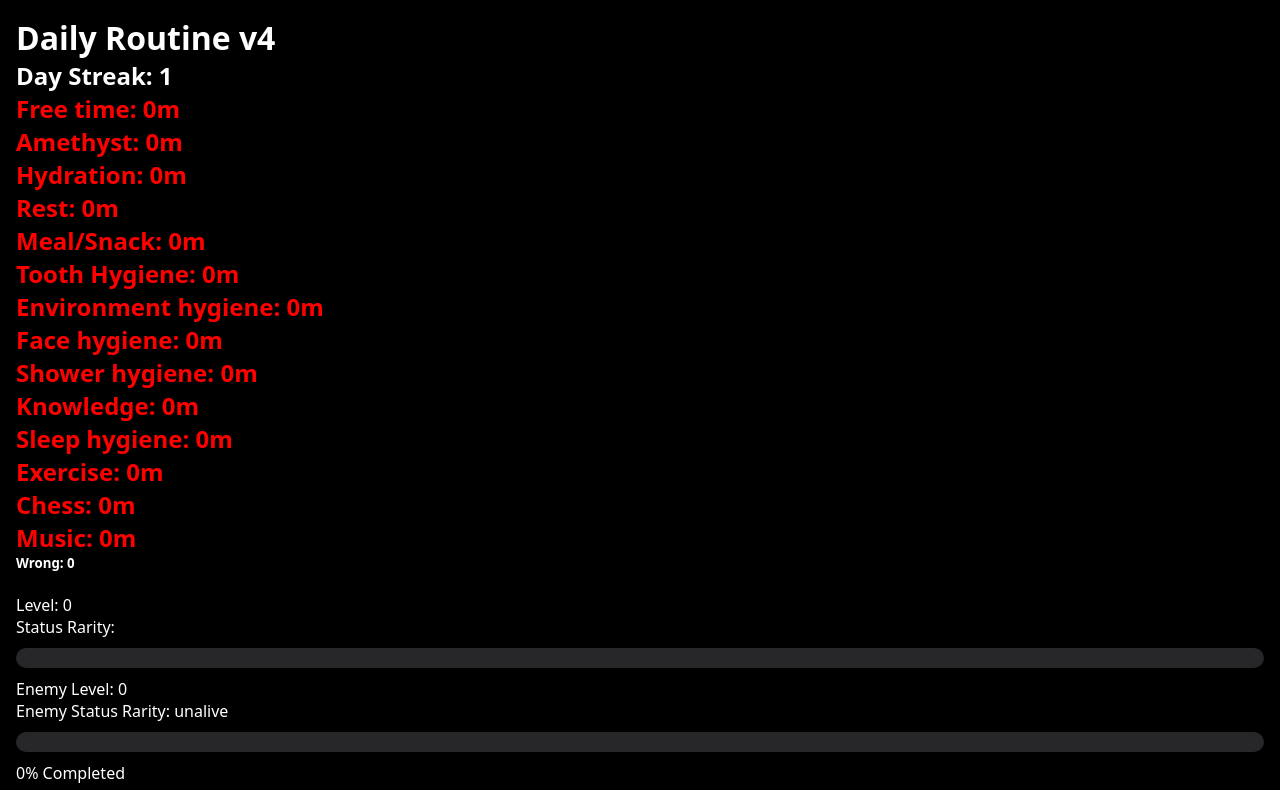
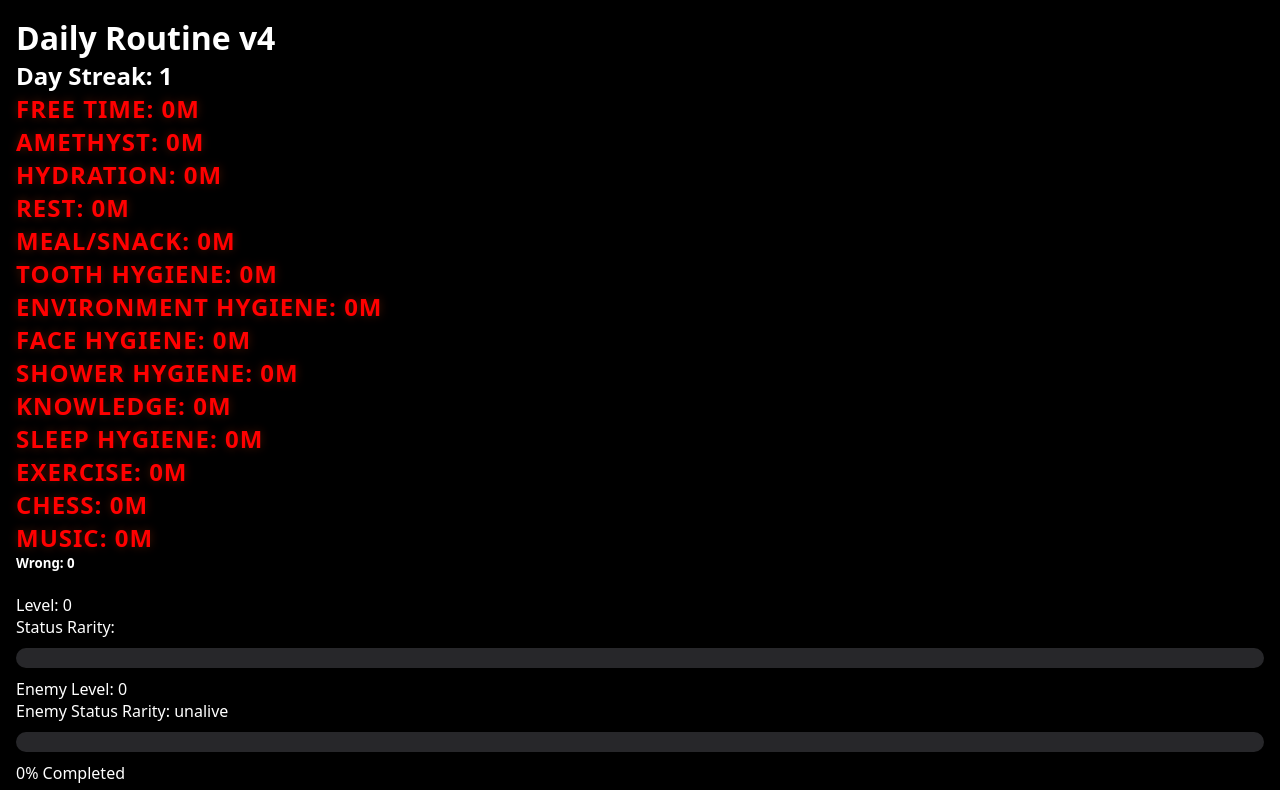
Before and after one commit to HearnsMori/myimprovements, a Next.js app: page / in a window 1280 px wide. Shown: the top 790 px of the page. Built offline with nearby package versions, Linux system fonts and the light colour scheme.

Commit message:
{feat | fixed}{color for status | load}

```diff
--- a/src/app/page.tsx
+++ b/src/app/page.tsx
@@ -302,19 +302,24 @@ export default function DailyRoutine() {
     const LOCAL_FOR_VAREN = "LOCAL_FOR_VAREN";
     const LOCAL_LAST_TIME = "LOCAL_LAST_TIME";
     const [varen, setVaren] = useState<Varen[]>([]);
+    const [isMounted, setIsMounted] = useState(false);
+
     // Effect to sync state to localStorage whenever the items array changes
     useEffect(() => {
         // localStorage only stores strings, so we use JSON.stringify()
         //alert(JSON.stringify(varen));
         if (typeof window !== 'undefined') {
+            localStorage.setItem(LOCAL_FOR_VAREN, JSON.stringify(varen));
+        }
+    }, [varen]);
+    // Effect to decrase the time by 1 every minute
+    useEffect(() => {
+        setIsMounted(true);
         const savedItems = localStorage.getItem(LOCAL_FOR_VAREN);
         if (savedItems && savedItems !== "undefined") {
             setVaren(JSON.parse(savedItems));
         }
-        }
-    }, []);
-    // Effect to decrase the time by 1 every minute
-    useEffect(() => {
+
         const now = Date.now();
         const stored = localStorage.getItem(LOCAL_LAST_TIME);
 
@@ -362,10 +367,6 @@ export default function DailyRoutine() {
             }
             return updated;
         });
-        if (typeof window !== 'undefined') {
-            alert(localStorage.getItem(LOCAL_FOR_VAREN));
-            localStorage.setItem(LOCAL_FOR_VAREN, JSON.stringify(varen));
-        }
     }, []);
 
     const [count, setCount] = useState<number | null>(null);
@@ -816,13 +817,21 @@ export default function DailyRoutine() {
         <div>
         <h2>Day Streak: {streak}</h2>
         {Array.isArray(varen) && varen.length > 0 && varen.map((varenItem) => {
+            if (!isMounted) return null;
             if (!varenItem?.name) return null;
+            // If not mounted, render a placeholder or null to match the server's initial output
             return (
                 <h2 style={{
-                    color: (varenItem.time === 0) ? "red" : "green",
-                }} key={varenItem.id}>
+                    color: varenItem.time === 0 ? "#FF0000" : "#FF8C00",
+                    textTransform: "uppercase",
+                    fontWeight: "900",
+                    letterSpacing: "1px",
+                    textShadow: "0 0 10px rgba(255, 62, 0, 0.3)" // Subtle "power" glow
+                }}
+                key={varenItem.id}>
                 {varenItem.name}: {varenItem.time}m
                 </h2>
+
             );
         })}
         <h5>Wrong: {correct}</h5>
@@ -862,12 +871,17 @@ export default function DailyRoutine() {
         {
             routineData.map((section: RoutineSection, index, array) => {
 
-                if (varen.length < totalEnergyItems) {
+                if (varen.length < totalEnergyItems && typeof window !== "undefined" ) {
+                    const savedItems = localStorage.getItem(LOCAL_FOR_VAREN);
+                    if (savedItems && savedItems !== "undefined") {
+                        setVaren(JSON.parse(savedItems));
+                    } else {
                         section.items.map(item => {
                             if(item.type === "energy") {
                                 addVaren(item.name, 0);
                             }
                         });
+                    }
                 }
 
                 const getSectionProgress = (section: RoutineSection) => {
@@ -1158,7 +1172,6 @@ export default function DailyRoutine() {
                     );
                 } else if (tab === "plan" && index === 0) {
                     return routineInfo.map((info, index2) => {
-
                         return (
                             <div key={index2}>
                             <h2
```
Lines whose indentation alone changed are shown as unchanged.
